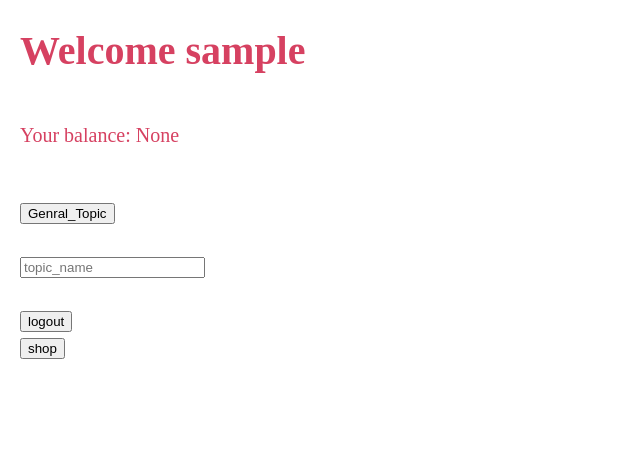
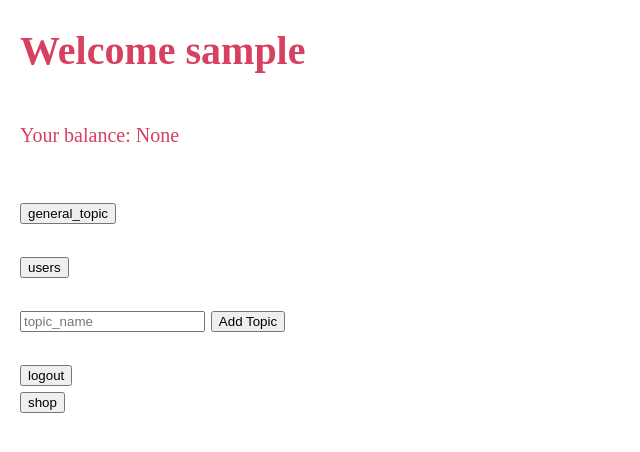
Before and after one commit to mohit-rathee/web-chat, a Flask app: page /user in a window 1280 px wide. Shown: the top 452 px of the page, without its empty margins (0-640 px from the left). Run offline with Flask 2, Linux system fonts and the light colour scheme; the visitor is signed in with stand-in values (Sample User, id 1); data comes from the database, SQL or seed files in the repository.

Commit message:
idea of topic <NUM>

```diff
--- a/app/app.py
+++ b/app/app.py
@@ -12,14 +12,14 @@ app.config['SQLALCHEMY_DATABASE_URI'] = 'sqlite:///test.sqlite3'
 db = SQLAlchemy(app)
 
 
-class Users(db.Model):
+class users(db.Model):
     id=db.Column(db.Integer,primary_key=True)  #User ID
     username=db.Column(db.String(20), unique=True, nullable=False) #user name
     password=db.Column(db.String(30), nullable=False) #user password
     balance=db.Column(db.Integer, nullable=True, default=0) #user balance
-    post=db.relationship('General_topic',backref='user') #relation#
+    post=db.relationship('general_topic',backref='user') #relation#
 
-class General_topic(db.Model):
+class general_topic(db.Model):
     id=db.Column(db.Integer,primary_key=True) #msg/post ID
     data=db.Column(db.String, nullable=False) #actuall msg
     sender_id= db.Column(db.Integer, db.ForeignKey('users.id')) #User ID
@@ -29,6 +29,8 @@ class General_topic(db.Model):
 # SQLALCHEMY_TRACK_MODIFICATIONS = False
 
 db.create_all()
+
+
 
 #Session
 app.config["SESSION_PERMANENT"]=False
@@ -50,8 +52,16 @@ reffral_code={
     "HACKER":69
 }
 
-
-
+def create_table(topic):
+    class topic1(db.Model):
+        id=db.Column(db.Integer,primary_key=True) #msg/post ID
+        data=db.Column(db.String, nullable=False) #actuall msg
+        sender_id= db.Column(db.Integer, db.ForeignKey('users.id')) #User ID
+        time = db.Column(db.DateTime, default=func.now()) #time
+    db.create_all()
+    table=db.engine.table_names()
+    print("okay")
+    print(table)
 
 # Routes
 @app.route('/',methods=["GET","POST"])
@@ -76,7 +86,7 @@ def login():
         send=request.form.get("send")
         if operation == "login":
             try:
-                user = Users.query.filter_by(username=name).first()
+                user = users.query.filter_by(username=name).first()
                 if user.password == password:
                     session["id"]=user.id
                     return  redirect("/")
@@ -85,14 +95,14 @@ def login():
                 return render_template("message.html",msg="Username doesn't exist")
 
         if operation == "register":
-            user = Users.query.filter_by(username=name).first()
+            user = users.query.filter_by(username=name).first()
             if user!=None:
                 print(user)
                 return render_template("message.html",msg="Username exist")
-            user=Users(username=name,password=password)
+            user=users(username=name,password=password)
             db.session.add(user)
             db.session.commit()
-            user = Users.query.filter_by(username=name).first()
+            user = users.query.filter_by(username=name).first()
             session["id"] =user.id
             return  redirect("/")
         if send=="register":
@@ -110,7 +120,7 @@ def logout():
 @app.route('/reset',methods=["POST"])
 def reset():
     try:
-        user = Users.query.order_by(Users.id.asc()).all()
+        user = users.query.order_by(users.id.asc()).all()
         for i in user:
             db.session.delete(i)
             db.session.commit()
@@ -129,10 +139,20 @@ def user():
     if session.get("id")==None:
         return redirect("/login")
     id=session.get("id")
-    user=Users.query.filter_by(id=id).first()
+    user=users.query.filter_by(id=id).first()
     name=user.username
     balance=user.balance
-    return render_template("user.html",name=name,balance=balance)
+    table=db.engine.table_names()
+    if request.form.get("topic_name") ==None:
+        return render_template("user.html",name=name,balance=balance,tables=table)
+
+    topic=request.form.get("topic_name")
+    try:
+        create_table(topic)
+    except:
+        return render_template("message.html",msg="can't create table")
+    table=db.engine.table_names()
+    return render_template("user.html",name=name,balance=balance,tables=table)
 
 
 
@@ -144,19 +164,21 @@ def todo(topic):
 
     id=session.get("id")
     post_data=request.form.get("post")
-    user = Users.query.filter_by(id=id).first()
+    user = users.query.filter_by(id=id).first()
     name=user.username
-    if topic=="General_topic":
+    if topic=="general_topic":
         if post_data!=None:
             try:
-                post=General_topic(data=post_data,sender_id=user.id)
+                post=general_topic(data=post_data,sender_id=user.id)
                 db.session.add(post)
                 db.session.commit()
             except:
-                return render_template("messaage.html",msg="lol")
-        data=General_topic.query.order_by(General_topic.time.asc()).all()
-        user=Users.query.order_by(Users.id).all()
+                return render_template("message.html",msg="lol")
+        data=general_topic.query.order_by(general_topic.time.asc()).all()
+        user=users.query.order_by(users.id).all()
         return render_template("todo.html",name=name,mydata=data,user=user)
+    else:
+        return render_template("message.html",msg="not a good table")
 
 
 @app.route("/shop",methods=["GET","POST"])
@@ -167,7 +189,7 @@ def shop():
 
 @app.route("/test",methods=["GET","POST"])
 def test():
-    user = Users.query.all()
+    user = users.query.all()
     users=[]
     for i in user:
         users.append(i.username)
--- a/app/templates/todo.html
+++ b/app/templates/todo.html
@@ -31,8 +31,9 @@
 </div>
 </header>
 <br>
-<form action="/user/General_topic" method="post">
-    <input  autocomplete="off" type="text" name="post" placeholder="item">
+<form action="/user/general_topic" method="post">
+    <input autofocus autocomplete="off" type="text" name="post" placeholder="post">
+    <input type="hidden" name="topic_name" value="general_topic">
     <input type="submit" value="ADD">
 </form>
 <form action="/user" method="post">
--- a/app/templates/user.html
+++ b/app/templates/user.html
@@ -5,13 +5,16 @@
 Your balance: {{balance}}
 <h3>
 <br>
-<form action="/user/General_topic" method="post">
-    <input type="submit" value="Genral_Topic">
-</form>
-<br>
-
+{% for table in tables: %}
+    <form action="/user/{{table}}" method="post">
+        <input type="submit" value="{{table}}">
+    </form>
+    <br>
+{% endfor %}
 <form action="/user" method="post">
     <input autocomplete="off" name="topic_name" placeholder="topic_name" type="text">
+    <input type="submit" value="Add Topic">
+
 </form>
 
 <br>
```
